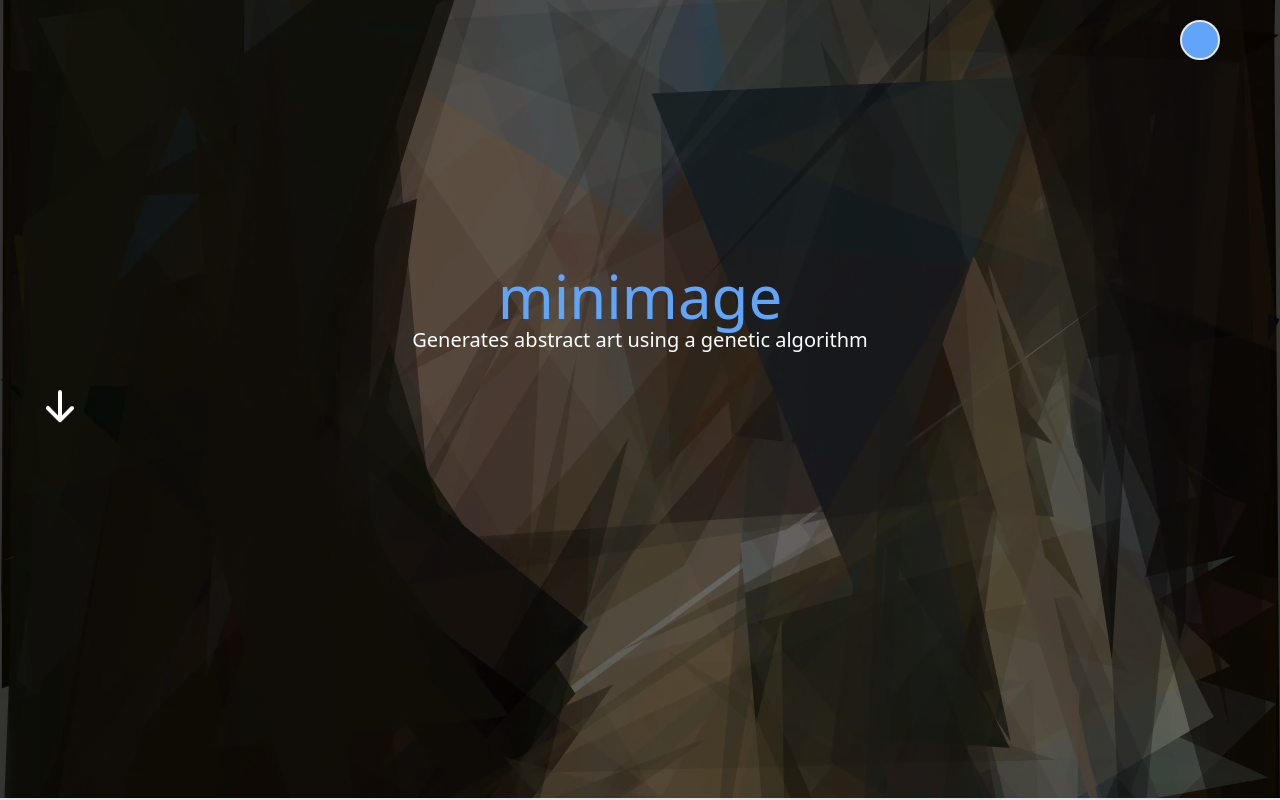
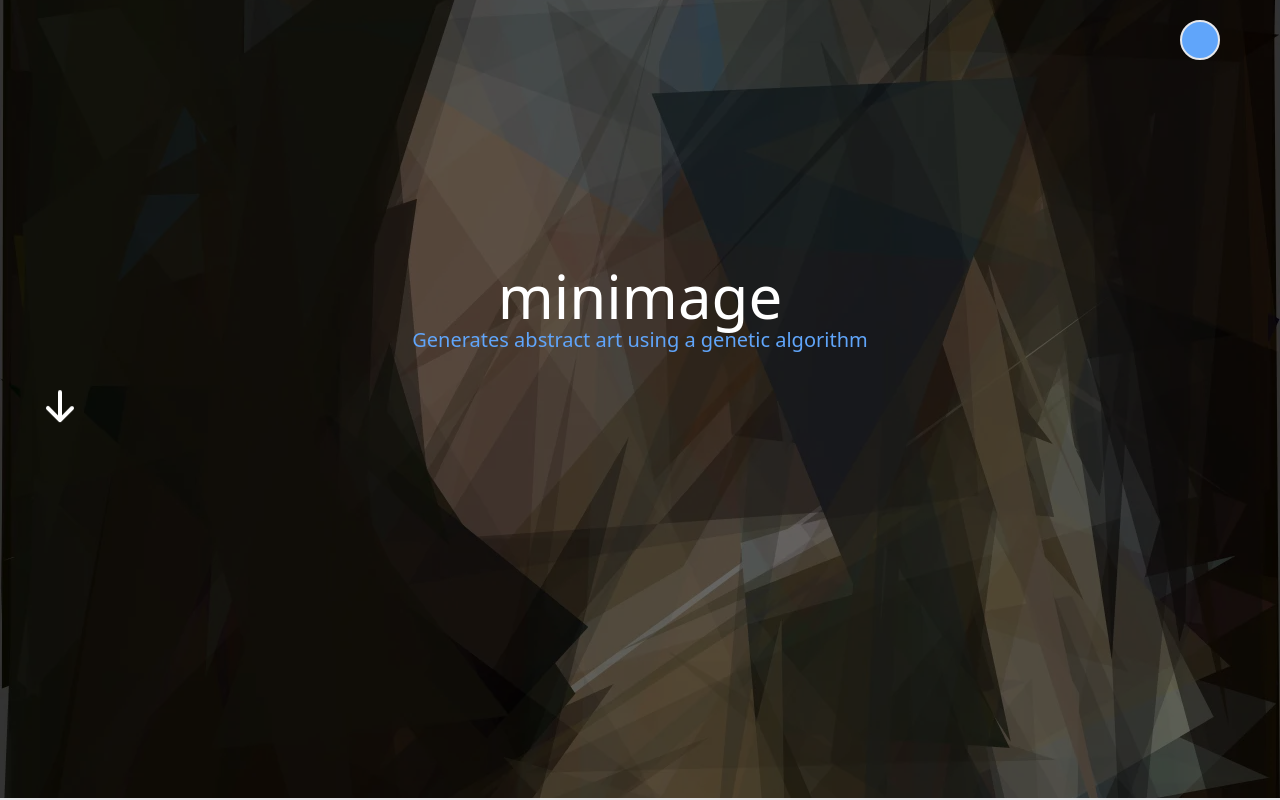
Before and after one commit to jordantwells42/jordantwells-next, a Next.js app: page /projects/minimage in a window 1280 px wide. Shown: the top 800 px of the page. Built offline with nearby package versions, Linux system fonts and the light colour scheme.

Commit message:
Update projectlanding.js

```diff
--- a/components/projectlanding.js
+++ b/components/projectlanding.js
@@ -5,8 +5,8 @@ export default function ProjectLanding(props){
         <div className="h-screen w-full border-b-2 ">
             <img className="brightness-[0.4] object-cover w-full h-full " alt={props.title + " " + props.subtitle} src={props.src} />
             <div className="-translate-y-2/3 h-full px-10">
-            <h2 className="text-center text-6xl text-blue-400">{props.title}</h2>
-            <h1 className="text-center text-xl text-white">{props.subtitle}</h1>
+            <h2 className="text-center text-6xl text-white">{props.title}</h2>
+            <h1 className="text-center text-xl text-blue-400">{props.subtitle}</h1>
 
             <svg xmlns="http://www.w3.org/2000/svg" className="animate-bounce sticky mt-10 bottom-0 h-10 w-10 text-white z-50" viewBox="0 0 20 20" fill="currentColor">
               <path fillRule="evenodd" d="M16.707 10.293a1 1 0 010 1.414l-6 6a1 1 0 01-1.414 0l-6-6a1 1 0 111.414-1.414L9 14.586V3a1 1 0 012 0v11.586l4.293-4.293a1 1 0 011.414 0z" clipRule="evenodd" />
```
